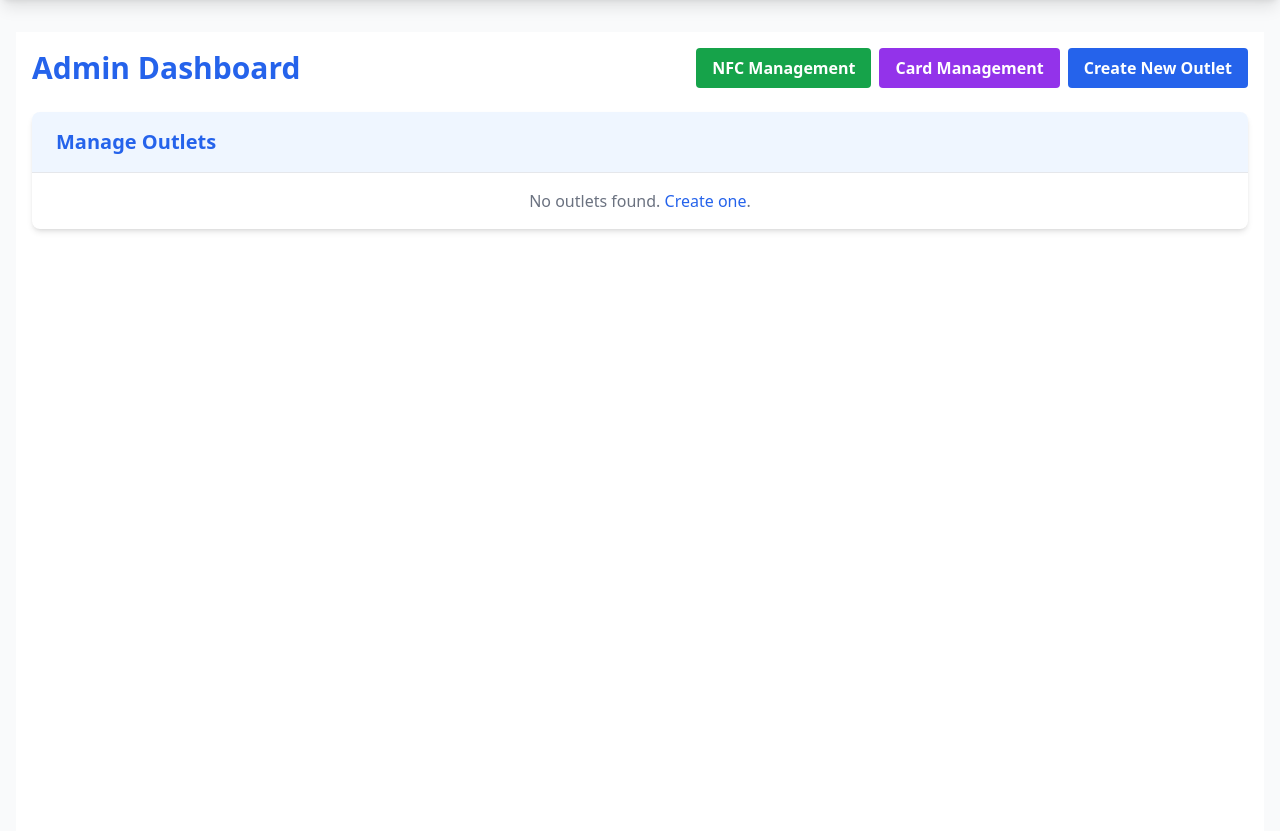
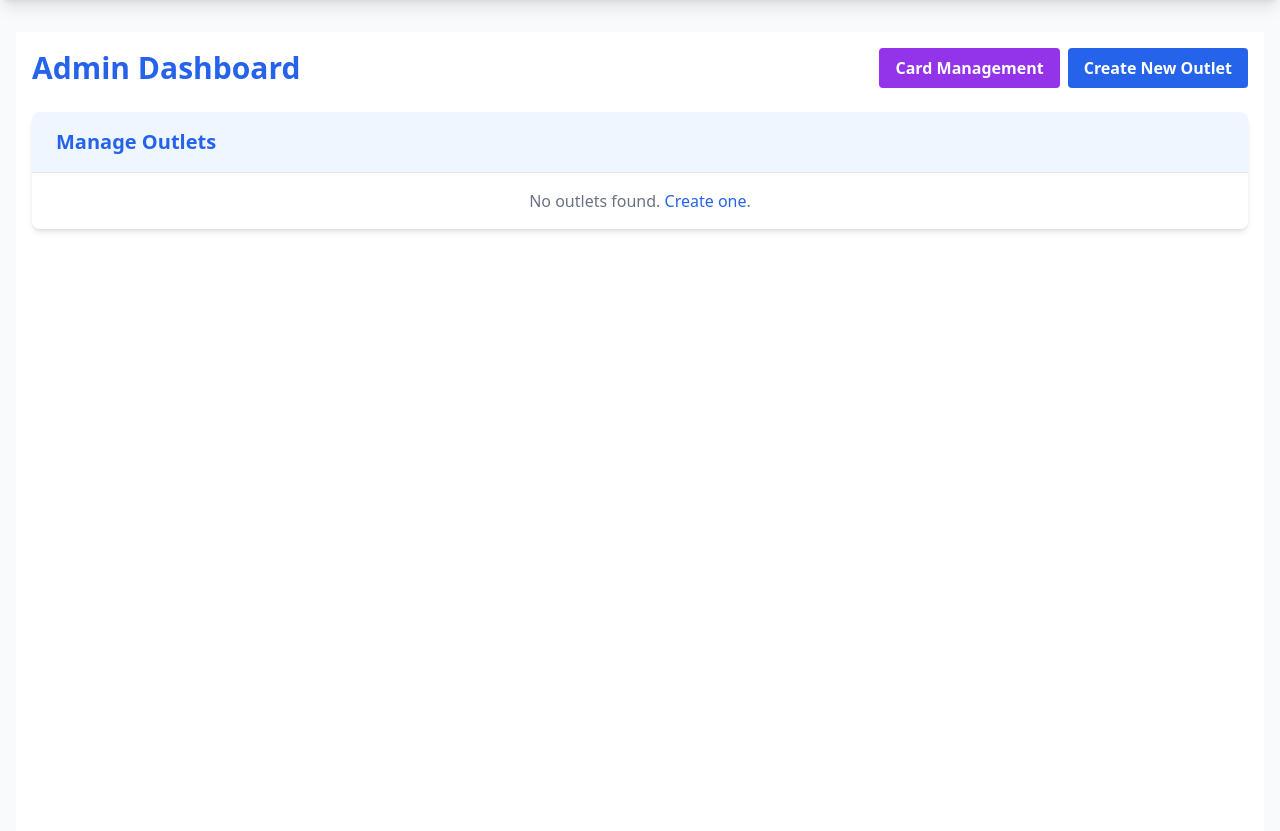
Before and after one commit to prabhavjain2004/business, a Django app: page /management/dashboard/ in a window 1280 px wide. Shown: the part 68-899 px from the top of the page. Run offline with Django 5.2, Linux system fonts and the light colour scheme; the visitor is signed in with stand-in values (Sample User, id 1); data that the repository does not hold is empty; some libraries are stand-ins or nearby versions.

Commit message:
nfc management removed

```diff
--- a/core/templates/core/admin_dashboard.html
+++ b/core/templates/core/admin_dashboard.html
@@ -8,8 +8,8 @@
         <div class="flex flex-col sm:flex-row justify-between items-center mb-6">
             <h1 class="text-2xl sm:text-3xl font-bold text-blue-600 mb-4 sm:mb-0 text-center sm:text-left">Admin Dashboard</h1>
             <div class="flex flex-wrap justify-center gap-2">
-                <a href="{% url 'nfc_management' %}" class="bg-green-600 hover:bg-green-700 text-white font-bold py-2 px-4 rounded text-sm sm:text-base">
-                    NFC Management
+                <!-- <a href="{% url 'nfc_management' %}" class="bg-green-600 hover:bg-green-700 text-white font-bold py-2 px-4 rounded text-sm sm:text-base">
+                    NFC Management -->
                 </a>
                 <a href="{% url 'card_management' %}" class="bg-purple-600 hover:bg-purple-700 text-white font-bold py-2 px-4 rounded text-sm sm:text-base">
                     Card Management
```
